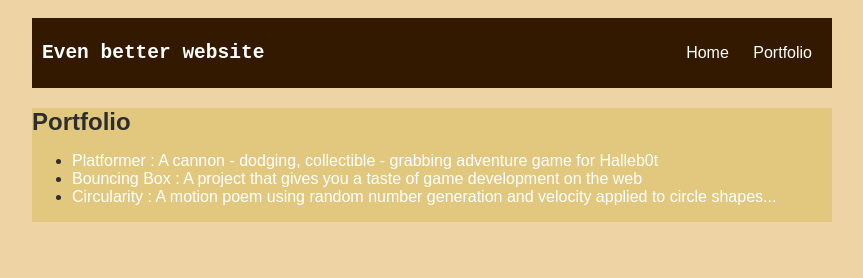
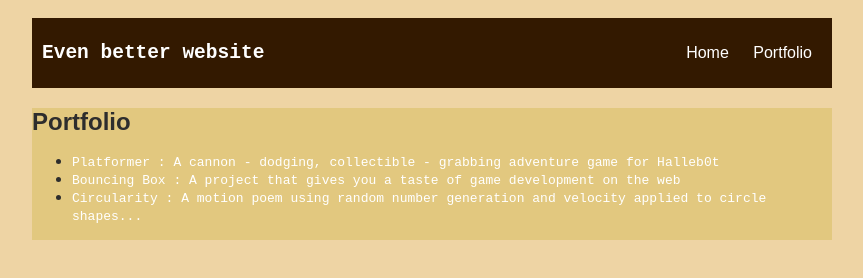
Before and after one commit to NV-KAS/NV-KAS.github.io, a plain HTML site: page portfolio.html in a window 1280 px wide. Shown: the whole page, without its empty margins (208-1071 px from the left). Drawn offline with Linux system fonts and the light colour scheme.

Commit message:
add index.html and css files

```diff
--- a/portfolio.html
+++ b/portfolio.html
@@ -24,9 +24,9 @@
       <div>
         <h2>Portfolio</h2>
         <ul>
-          <li><a href="projects/platformer/">Platformer : A cannon - dodging, collectible - grabbing adventure game for Halleb0t</a></li>
-          <li><a href="projects/bouncing-box/">Bouncing Box : A project that gives you a taste of game development on the web </a></li>
-          <li><a href="projects/circularity/">Circularity : A motion poem using random number generation and velocity applied to circle shapes...</a></li>
+          <li><a class="joker" href="projects/platformer/">Platformer : A cannon - dodging, collectible - grabbing adventure game for Halleb0t</a></li>
+          <li><a class="joker" href="projects/bouncing-box/">Bouncing Box : A project that gives you a taste of game development on the web </a></li>
+          <li><a class="joker" href="projects/circularity/">Circularity : A motion poem using random number generation and velocity applied to circle shapes...</a></li>
         </ul>
       </div>
     </main>
```
Also changed, not shown: index.html (+8 -8 lines), project-instructions/first-website.md (+1 -0 lines).
